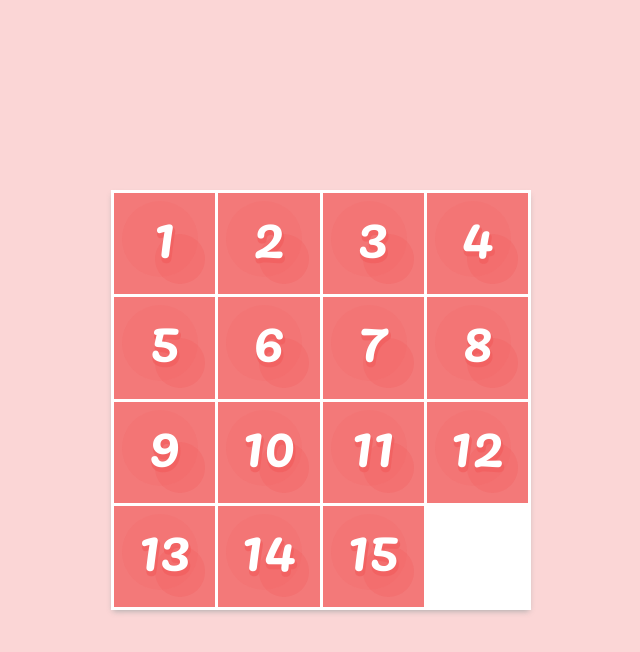
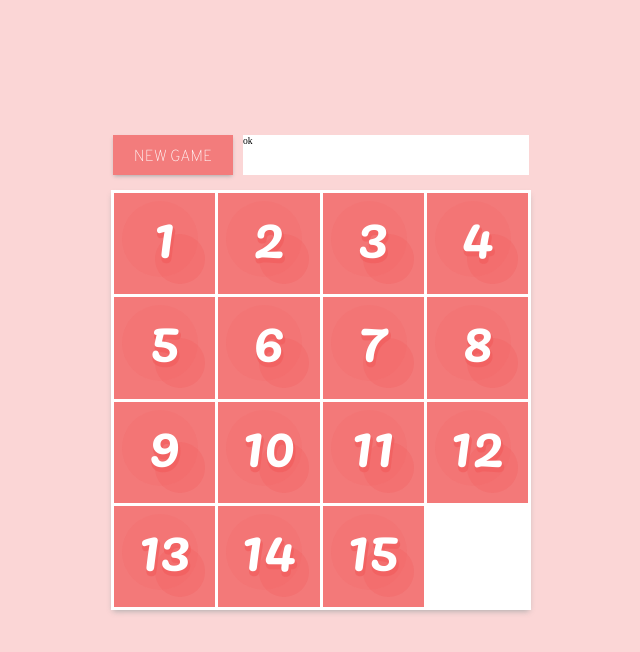
Before and after one commit to russo97/FifteenPuzzle, a Vue app: page / in a window 1280 px wide. Shown: the top 652 px of the page, without its empty margins (319-959 px from the left). Built offline with nearby package versions, Linux system fonts and the light colour scheme.

Commit message:
feat: adicionado component para realizar start e visualizar informações durante decorrer do jogo

```diff
--- a/public/global.css
+++ b/public/global.css
@@ -1,4 +1,5 @@
 @import url('https://fonts.googleapis.com/css?family=Indie+Flower&display=swap');
+@import url('https://fonts.googleapis.com/css2?family=Overpass:wght@100&display=swap');
 
 :root {
     font-size: 60%;
--- a/public/mixins.module.scss
+++ b/public/mixins.module.scss
@@ -4,6 +4,18 @@
     justify-content: center;
 }
 
+%flex-center-space-evenly {
+    display: flex;
+    align-items: center;
+    justify-content: space-evenly;
+}
+
+%flex-center-space-between {
+    display: flex;
+    align-items: center;
+    justify-content: space-between;
+}
+
 %full-width {
     width: 100%;
     height: 100%;
--- a/src/App.vue
+++ b/src/App.vue
@@ -1,5 +1,7 @@
 <template>
   <main id="app">
+    <Controls />
+
     <transition-group tag="div" name="cell" id="content">
       <Tile
         :key="val"
@@ -13,6 +15,7 @@
 
 <script>
 import Tile from "./components/Tile";
+import Controls from "./components/Controls";
 
 export default {
   name: 'App',
@@ -72,7 +75,8 @@ export default {
   },
 
   components: {
-    Tile
+    Tile,
+    Controls
   }
 }
 </script>
--- /dev/null
+++ b/src/components/Controls.vue
@@ -0,0 +1,58 @@
+<template>
+    <div id="controls">
+      <div class="controls_box">
+        <button class="newGame">new game</button>
+        <div class="controlsInfo">ok</div>
+      </div>
+    </div>
+</template>
+
+<script>
+export default {
+    name: "Controls",
+
+    props: []
+}
+</script>
+
+<style lang="scss">
+    @import "../../public/mixins.module.scss";
+
+    div#controls {
+      width: 100%;
+      height: 50px;
+      top: -60px;
+      left: 0px;
+      position: absolute;
+      @extend %flex-center;
+      // background-color: red;
+
+      .controls_box {
+        width: calc(100% - 4px);
+        height: calc(100% - 4px);
+        display: flex;
+        @extend %flex-center-space-between;
+
+        button.newGame {
+          width: 120px;
+          height: 40px;
+          border: none;
+          color: #fff;
+          cursor: pointer;
+          padding: 0 13px;
+          font-size: 12pt;
+          line-height: 45px;
+          background: #F15E5Ebd;
+          text-transform: uppercase;
+          box-shadow: 0 2px 4px -1px #aaa;
+          font-family: 'Overpass', sans-serif;
+        }
+
+        div.controlsInfo {
+          height: 40px;
+          width: calc(100% - 130px);
+          background: #fff;
+        }
+      }
+    }
+</style>
```
